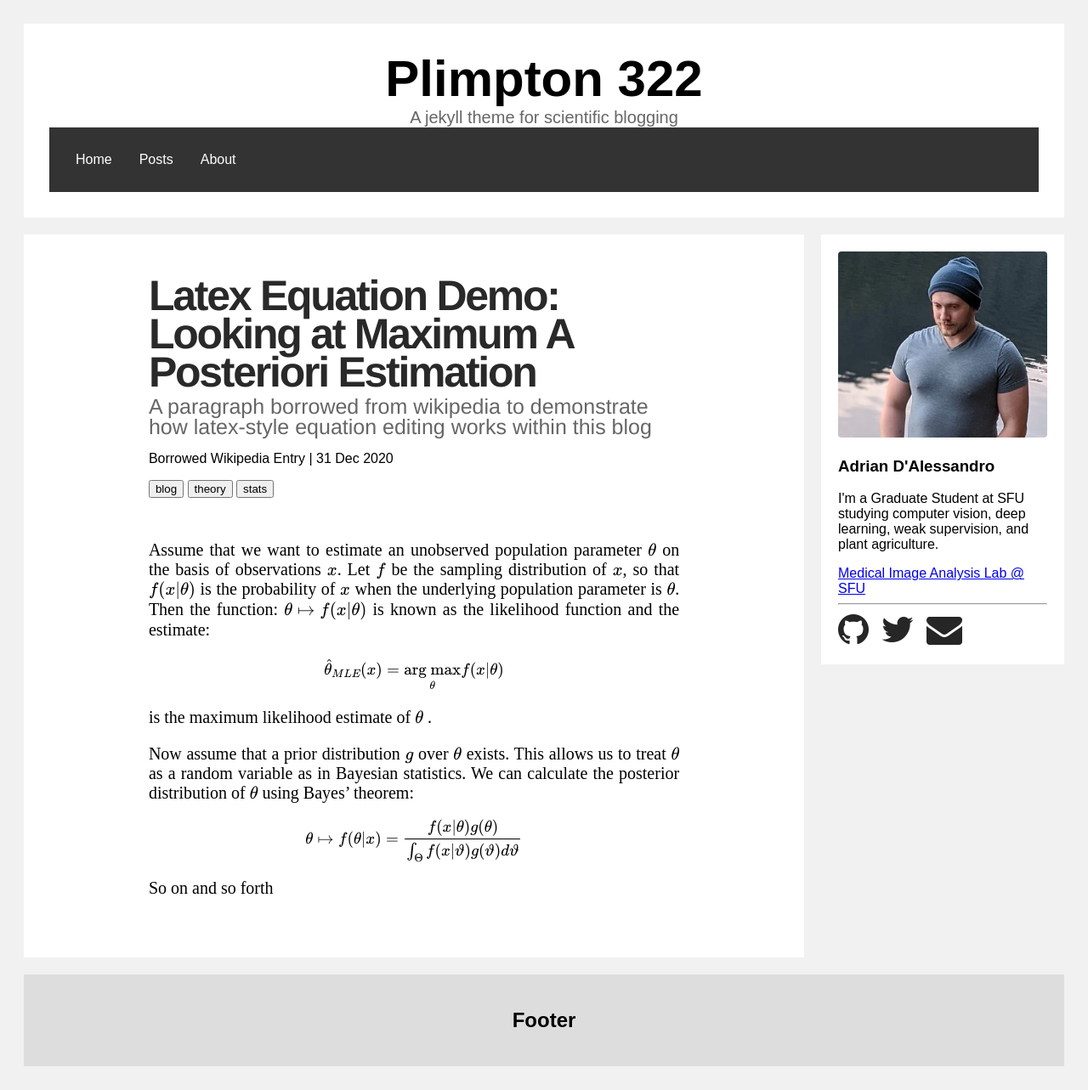
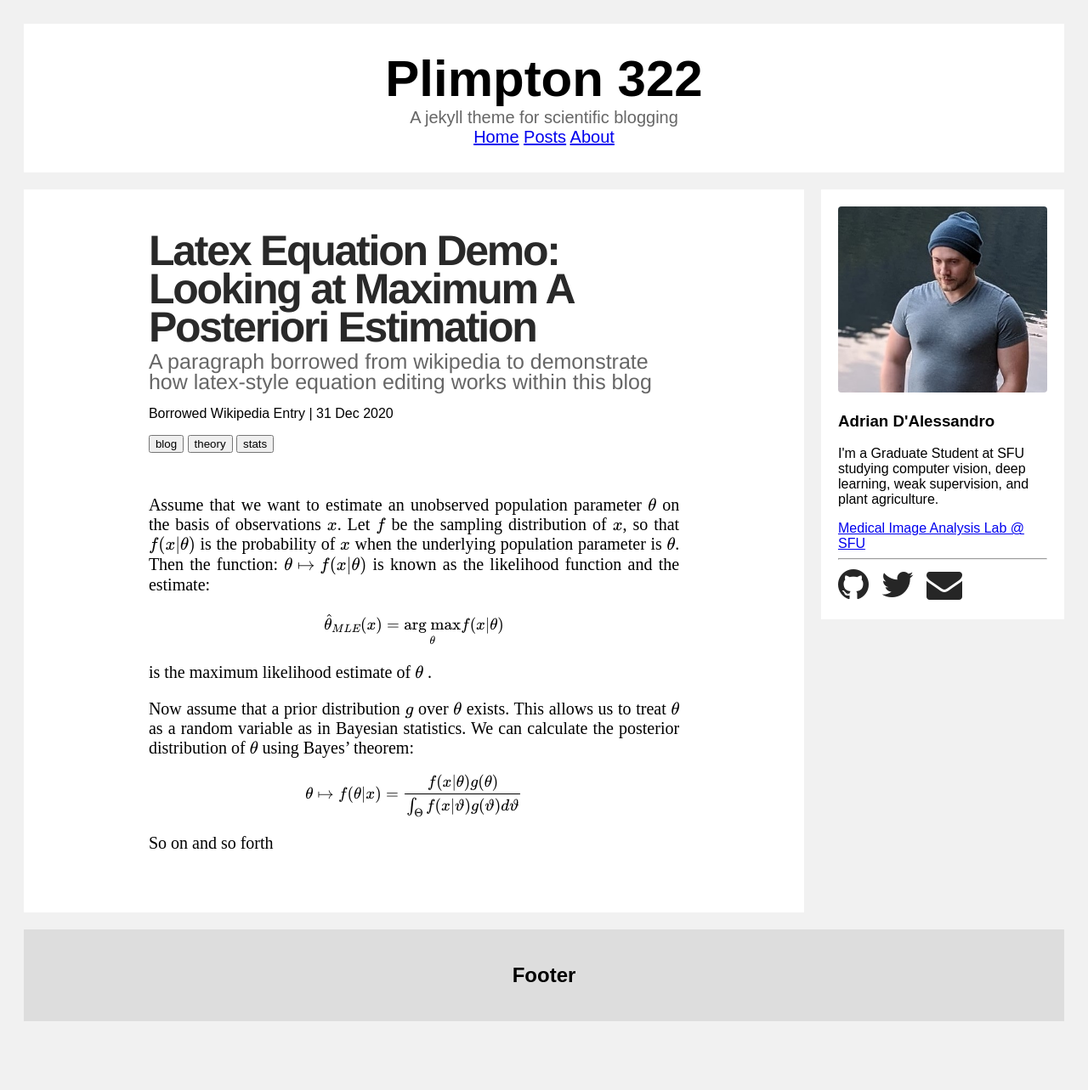
Before and after one commit to adrian-dalessandro/Plimpton322, a Jekyll site: the page built from _posts/2020-12-31-example-latex-math.md, in a window 1280 px wide. Shown: the whole page at 85% size. Built offline with Jekyll 4.4.1, drawn with Linux system fonts in a browser that asks for light colours; formulas are drawn with MathJax 3; after the commit the page ends 1230 px from its top, so only the background shows below that.

Commit message:
Update navigation.html

```diff
--- a/_includes/navigation.html
+++ b/_includes/navigation.html
@@ -1,5 +1,3 @@
-<div class="navbar">
-   {% for item in site.data.navigation.nav %}
-      <a href="{{ item.url }}">{{ item.title }}</a>
-   {% endfor %}
-</div>
+{% for item in site.data.navigation.nav %}
+   <a class="nav-button" href="{{ item.url }}">{{ item.title }}</a>
+{% endfor %}
```
